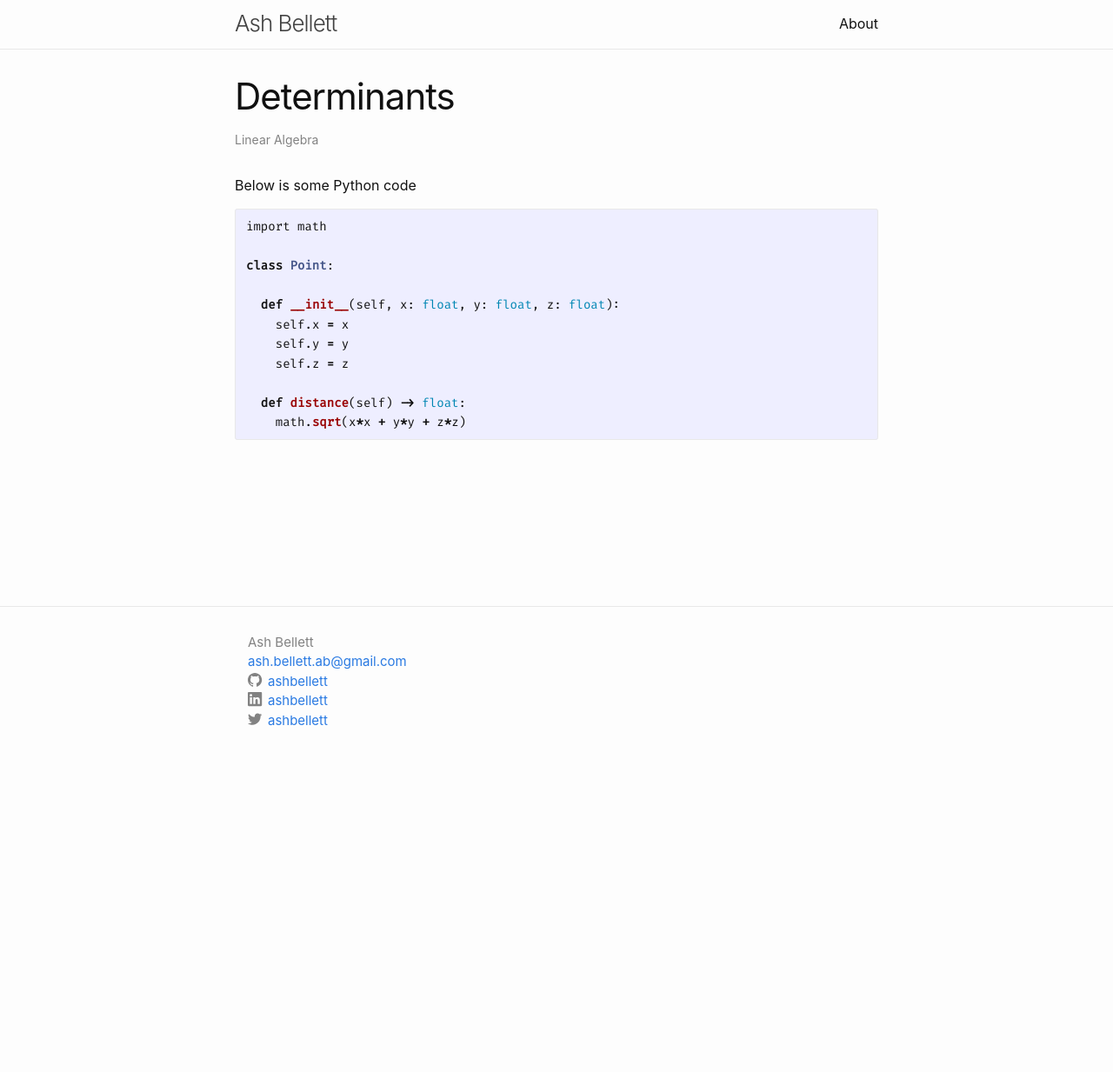
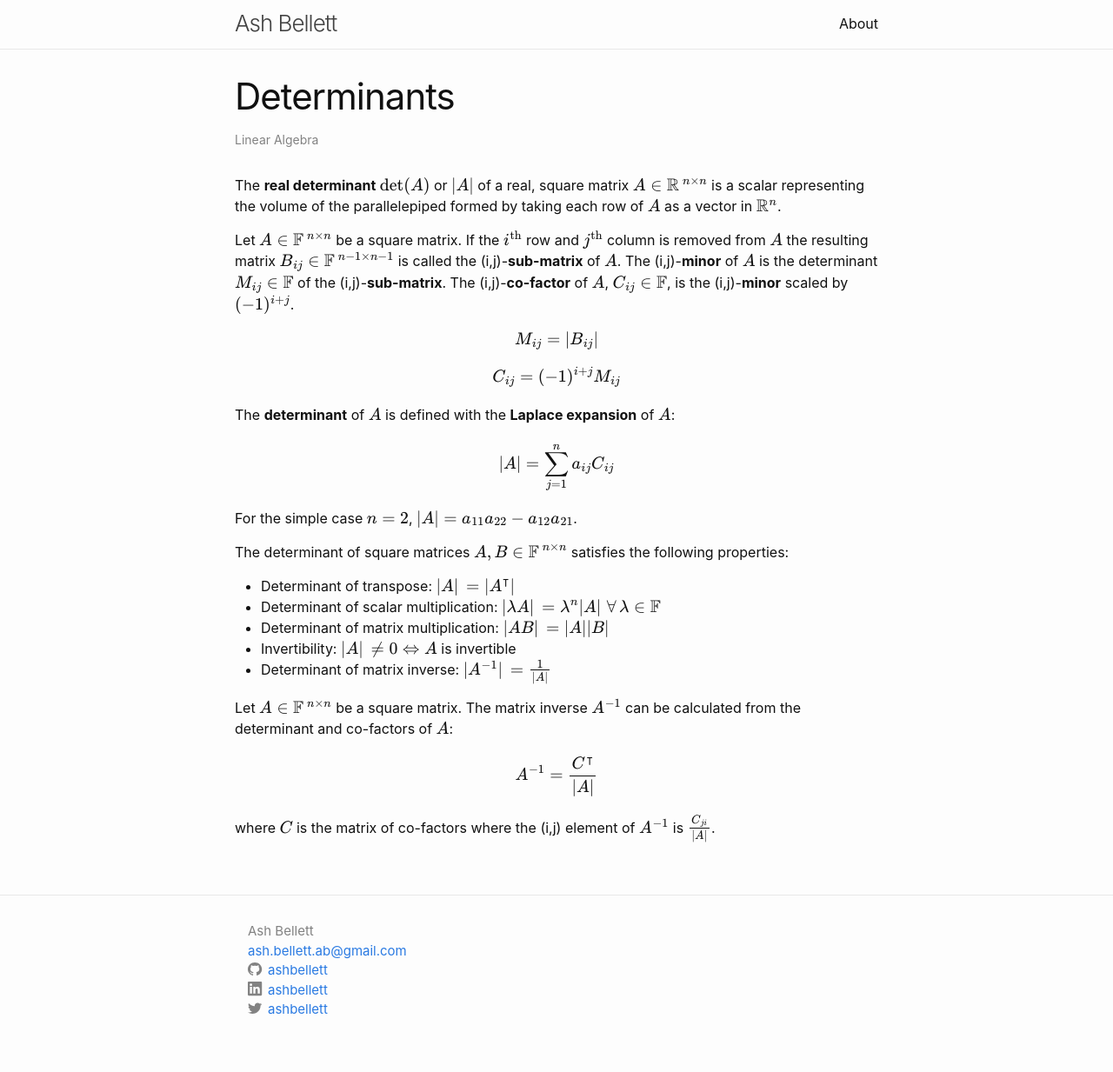
Before and after one commit to ashbellett/ashbellett.github.io, a Jekyll site: the page built from _posts/_linear-algebra/determinants.md, in a window 1280 px wide. Shown: the whole page at 87% size. Built offline with Jekyll 4.4.1, drawn with Linux system fonts in a browser that asks for light colours; some web fonts are replaced; before the commit the page ends 900 px from its top, so only the background shows below that.

Commit message:
Finish determinant notes

```diff
--- a/_posts/_linear-algebra/determinants.md
+++ b/_posts/_linear-algebra/determinants.md
@@ -6,18 +6,29 @@ tags: ["linear algebra", "determinant"]
 description: "A fundamental property of square matrices"
 ---
 
-Below is some Python code
+The **real determinant** $$\mathrm{det}(A)$$ or $$\lvert A\rvert$$ of a real, square matrix $$A\in\mathbb{R}^{\,n\times n}$$ is a scalar representing the volume of the parallelepiped formed by taking each row of $$A$$ as a vector in $$\mathbb{R}^n$$.
 
-{% highlight python %}
-import math
+Let $$A\in\mathbb{F}^{\,n\times n}$$ be a square matrix. If the $$i^{\mathrm{th}}$$ row and $$j^{\mathrm{th}}$$ column is removed from $$A$$ the resulting matrix $$B_{ij} \in \mathbb{F}^{\,n-1\times n-1}$$ is called the (i,j)-**sub-matrix** of $$A$$. The (i,j)-**minor** of $$A$$ is the determinant $$M_{ij}\in\mathbb{F}$$ of the (i,j)-**sub-matrix**. The (i,j)-**co-factor** of $$A$$, $$C_{ij}\in\mathbb{F}$$, is the (i,j)-**minor** scaled by $$(-1)^{i+j}$$.
 
-class Point:
+$$M_{ij} = \lvert B_{ij}\rvert$$
 
-  def __init__(self, x: float, y: float, z: float):
-    self.x = x
-    self.y = y
-    self.z = z
+$$C_{ij} = (-1)^{i+j}M_{ij}$$
 
-  def distance(self) -> float:
-    math.sqrt(x*x + y*y + z*z)
-{% endhighlight %}
+The **determinant** of $$A$$ is defined with the **Laplace expansion** of $$A$$:
+
+$$\lvert A \rvert = \sum_{j=1}^{n} a_{ij}C_{ij}$$
+
+For the simple case $$n=2$$, $$\lvert A \rvert = a_{11}a_{22}-a_{12}a_{21}$$.
+
+The determinant of square matrices $$A,B\in\mathbb{F}^{\,n\times n}$$ satisfies the following properties:
+- Determinant of transpose: $$\lvert A \rvert\,= \lvert A^\intercal \rvert$$
+- Determinant of scalar multiplication: $$\lvert \lambda A \rvert\,= \lambda^n\lvert A \rvert\,\,\forall\,\lambda\in\mathbb{F}$$
+- Determinant of matrix multiplication: $$\lvert AB \rvert\,= \lvert A \rvert \lvert B \rvert$$
+- Invertibility: $$\lvert A \rvert \,\neq 0 \Leftrightarrow A$$ is invertible
+- Determinant of matrix inverse: $$\lvert A^{-1} \rvert\,=\frac{1}{\lvert A \rvert}$$
+
+Let $$A\in\mathbb{F}^{\,n\times n}$$ be a square matrix. The matrix inverse $$A^{-1}$$ can be calculated from the determinant and co-factors of $$A$$:
+
+$$A^{-1}=\frac{C^\intercal}{\lvert A\rvert}$$
+
+where $$C$$ is the matrix of co-factors where the (i,j) element of $$A^{-1}$$ is $$\frac{C_{ji}}{\lvert A\rvert}$$.
```
Also changed, not shown: _posts/_set-theory/functions.md (+2 -2 lines), _posts/_set-theory/logic.md (+3 -3 lines).
